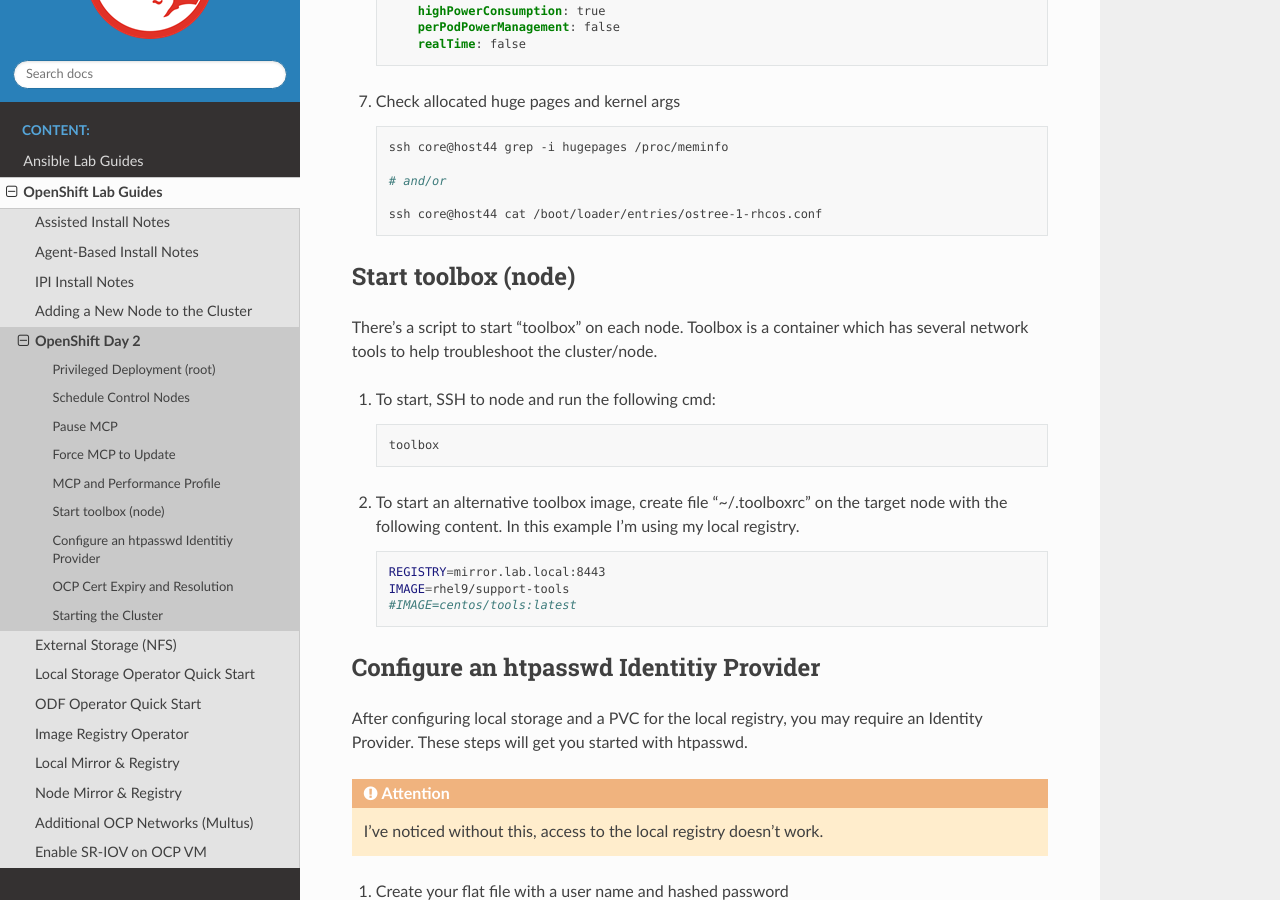
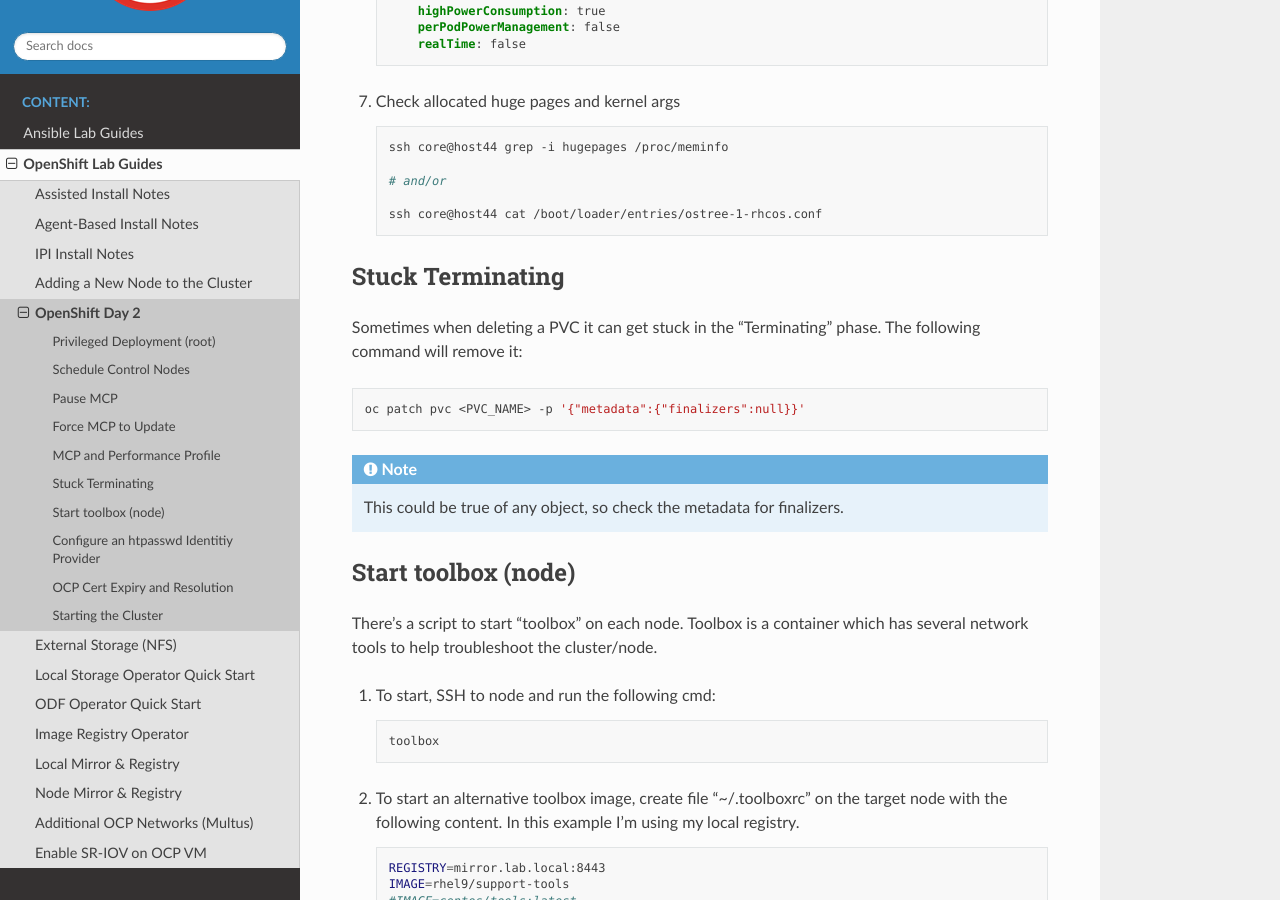
Before and after one commit to vtog/labGuides, a Sphinx documentation site: the page built from source/ocp/openshift-day2.rst, in a window 1280 px wide and 900 px high, scrolled down 4088 px. Built offline with Sphinx 7.4.7 and the Read the Docs theme 2.0.0, drawn with Linux system fonts in a browser that asks for light colours; pages that are not in the unit, such as notebooks, are missing from menus.

Commit message:
moved stuck termination back to day2

```diff
--- a/source/ocp/openshift-day2.rst
+++ b/source/ocp/openshift-day2.rst
@@ -231,6 +231,19 @@
 
       ssh core@host44 cat /boot/loader/entries/ostree-1-rhcos.conf
 
+Stuck Terminating
+-----------------
+
+Sometimes when deleting a PVC it can get stuck in the "Terminating" phase. The
+following command will remove it:
+
+.. code-block:: bash
+
+   oc patch pvc <PVC_NAME> -p '{"metadata":{"finalizers":null}}'
+
+.. note:: This could be true of any object, so check the metadata for
+   finalizers.
+
 Start toolbox (node)
 --------------------
 
```
Also changed, not shown: source/ocp/image-registry.rst (+0 -7 lines).
